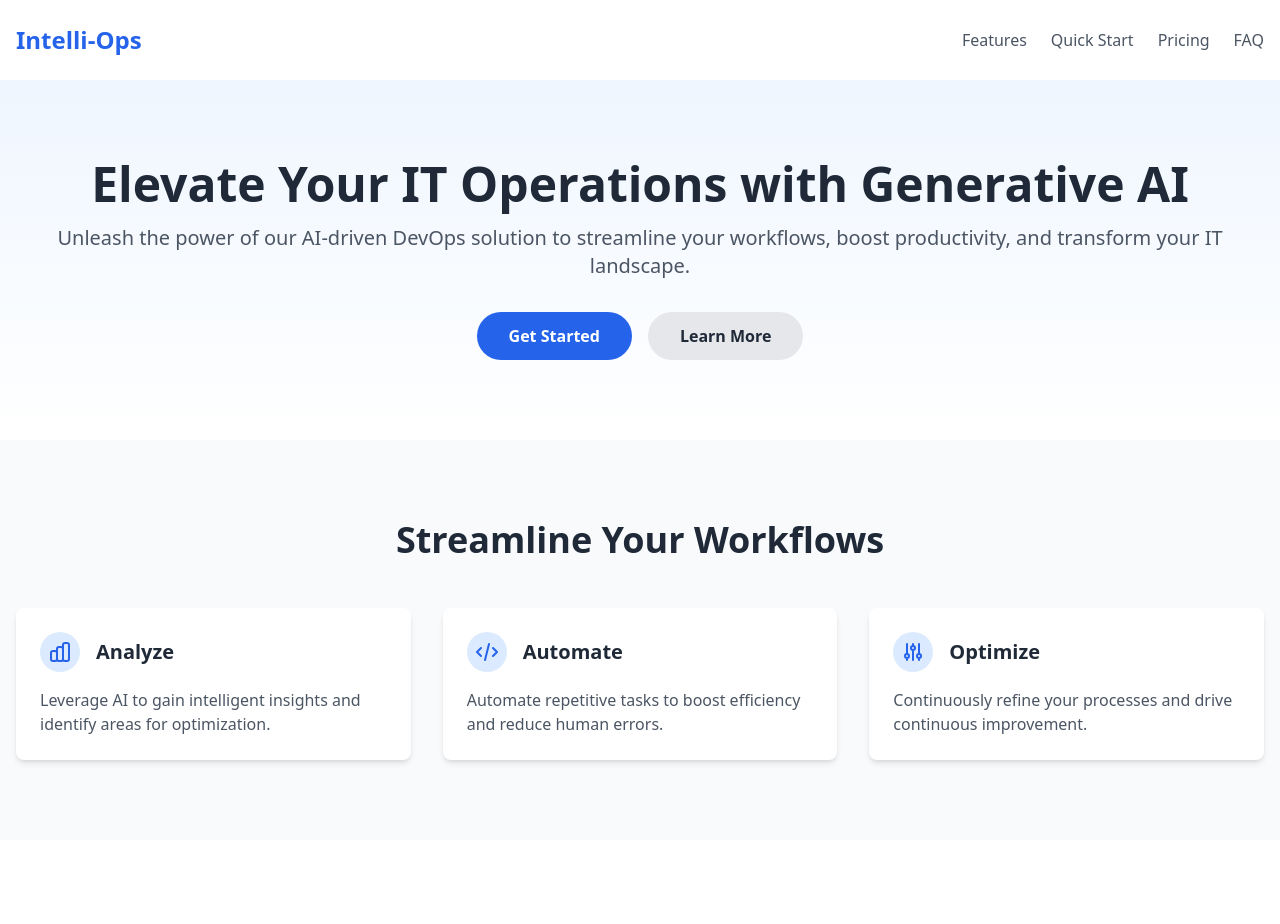
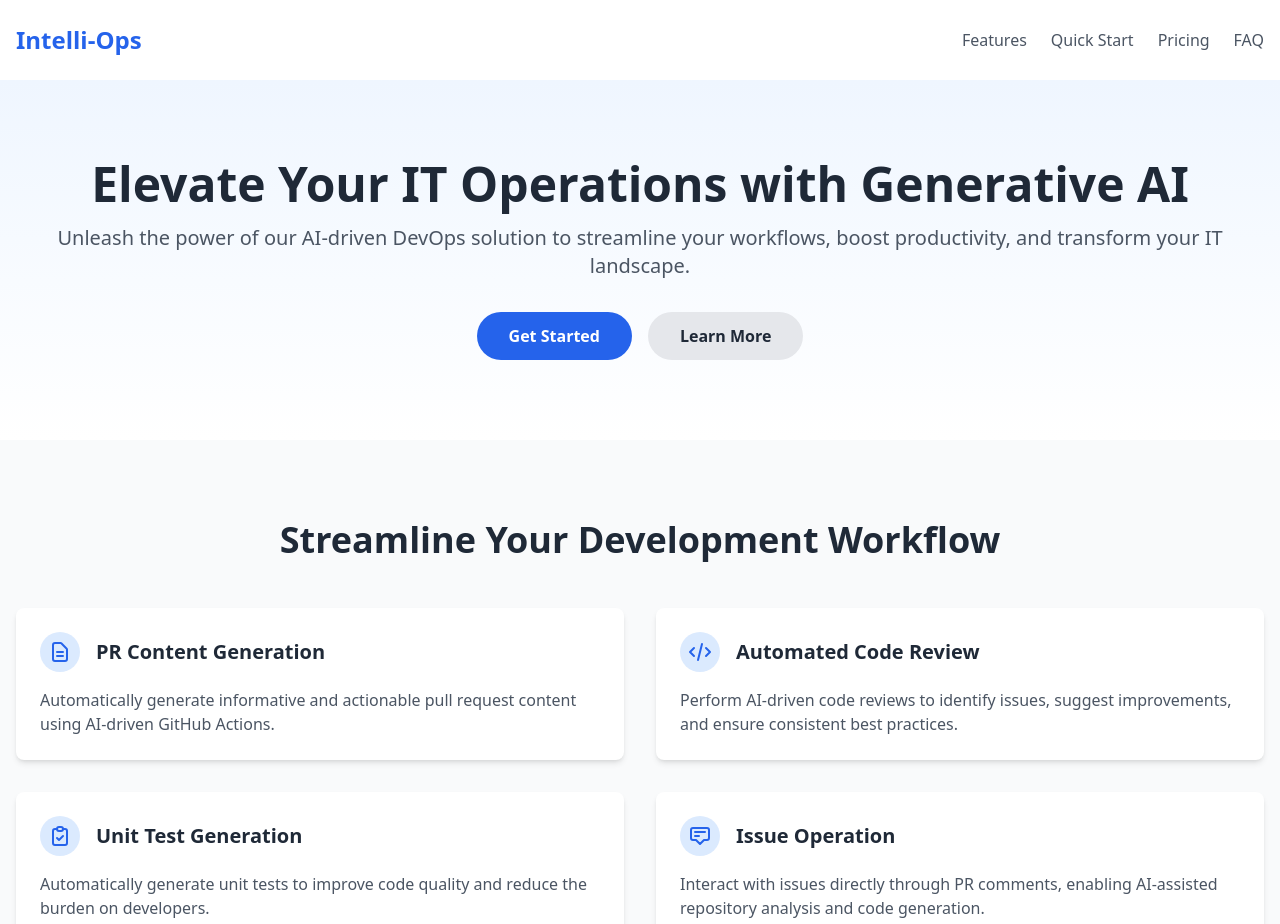
Before and after one commit to yike5460/intelli-ops, a React (Vite) app in the folder web/: page / in a window 1280 px wide. Shown: the top 924 px of the page. Built offline with nearby package versions, Linux system fonts and the light colour scheme.

Commit message:
docs: update features

```diff
--- a/web/src/components/Features.jsx
+++ b/web/src/components/Features.jsx
@@ -14,22 +14,27 @@ const Features = () => {
   return (
     <section id="features" className="py-20 bg-gray-50">
       <div className="container mx-auto px-4">
-        <h2 className="text-4xl font-bold mb-12 text-center text-gray-800">Streamline Your Workflows</h2>
-        <div className="grid grid-cols-1 md:grid-cols-3 gap-8">
+        <h2 className="text-4xl font-bold mb-12 text-center text-gray-800">Streamline Your Development Workflow</h2>
+        <div className="grid grid-cols-1 md:grid-cols-2 gap-8">
           <FeatureItem
-            title="Analyze"
-            description="Leverage AI to gain intelligent insights and identify areas for optimization."
-            icon={<svg className="w-6 h-6 text-blue-600" fill="none" stroke="currentColor" viewBox="0 0 24 24" xmlns="http://www.w3.org/2000/svg"><path strokeLinecap="round" strokeLinejoin="round" strokeWidth="2" d="M9 19v-6a2 2 0 00-2-2H5a2 2 0 00-2 2v6a2 2 0 002 2h2a2 2 0 002-2zm0 0V9a2 2 0 012-2h2a2 2 0 012 2v10m-6 0a2 2 0 002 2h2a2 2 0 002-2m0 0V5a2 2 0 012-2h2a2 2 0 012 2v14a2 2 0 01-2 2h-2a2 2 0 01-2-2z"></path></svg>}
+            title="PR Content Generation"
+            description="Automatically generate informative and actionable pull request content using AI-driven GitHub Actions."
+            icon={<svg className="w-6 h-6 text-blue-600" fill="none" stroke="currentColor" viewBox="0 0 24 24" xmlns="http://www.w3.org/2000/svg"><path strokeLinecap="round" strokeLinejoin="round" strokeWidth="2" d="M9 12h6m-6 4h6m2 5H7a2 2 0 01-2-2V5a2 2 0 012-2h5.586a1 1 0 01.707.293l5.414 5.414a1 1 0 01.293.707V19a2 2 0 01-2 2z"></path></svg>}
           />
           <FeatureItem
-            title="Automate"
-            description="Automate repetitive tasks to boost efficiency and reduce human errors."
+            title="Automated Code Review"
+            description="Perform AI-driven code reviews to identify issues, suggest improvements, and ensure consistent best practices."
             icon={<svg className="w-6 h-6 text-blue-600" fill="none" stroke="currentColor" viewBox="0 0 24 24" xmlns="http://www.w3.org/2000/svg"><path strokeLinecap="round" strokeLinejoin="round" strokeWidth="2" d="M10 20l4-16m4 4l4 4-4 4M6 16l-4-4 4-4"></path></svg>}
           />
           <FeatureItem
-            title="Optimize"
-            description="Continuously refine your processes and drive continuous improvement."
-            icon={<svg className="w-6 h-6 text-blue-600" fill="none" stroke="currentColor" viewBox="0 0 24 24" xmlns="http://www.w3.org/2000/svg"><path strokeLinecap="round" strokeLinejoin="round" strokeWidth="2" d="M12 6V4m0 2a2 2 0 100 4m0-4a2 2 0 110 4m-6 8a2 2 0 100-4m0 4a2 2 0 110-4m0 4v2m0-6V4m6 6v10m6-2a2 2 0 100-4m0 4a2 2 0 110-4m0 4v2m0-6V4"></path></svg>}
+            title="Unit Test Generation"
+            description="Automatically generate unit tests to improve code quality and reduce the burden on developers."
+            icon={<svg className="w-6 h-6 text-blue-600" fill="none" stroke="currentColor" viewBox="0 0 24 24" xmlns="http://www.w3.org/2000/svg"><path strokeLinecap="round" strokeLinejoin="round" strokeWidth="2" d="M9 5H7a2 2 0 00-2 2v12a2 2 0 002 2h10a2 2 0 002-2V7a2 2 0 00-2-2h-2M9 5a2 2 0 002 2h2a2 2 0 002-2M9 5a2 2 0 012-2h2a2 2 0 012 2m-6 9l2 2 4-4"></path></svg>}
+          />
+          <FeatureItem
+            title="Issue Operation"
+            description="Interact with issues directly through PR comments, enabling AI-assisted repository analysis and code generation."
+            icon={<svg className="w-6 h-6 text-blue-600" fill="none" stroke="currentColor" viewBox="0 0 24 24" xmlns="http://www.w3.org/2000/svg"><path strokeLinecap="round" strokeLinejoin="round" strokeWidth="2" d="M7 8h10M7 12h4m1 8l-4-4H5a2 2 0 01-2-2V6a2 2 0 012-2h14a2 2 0 012 2v8a2 2 0 01-2 2h-3l-4 4z"></path></svg>}
           />
         </div>
       </div>
```
